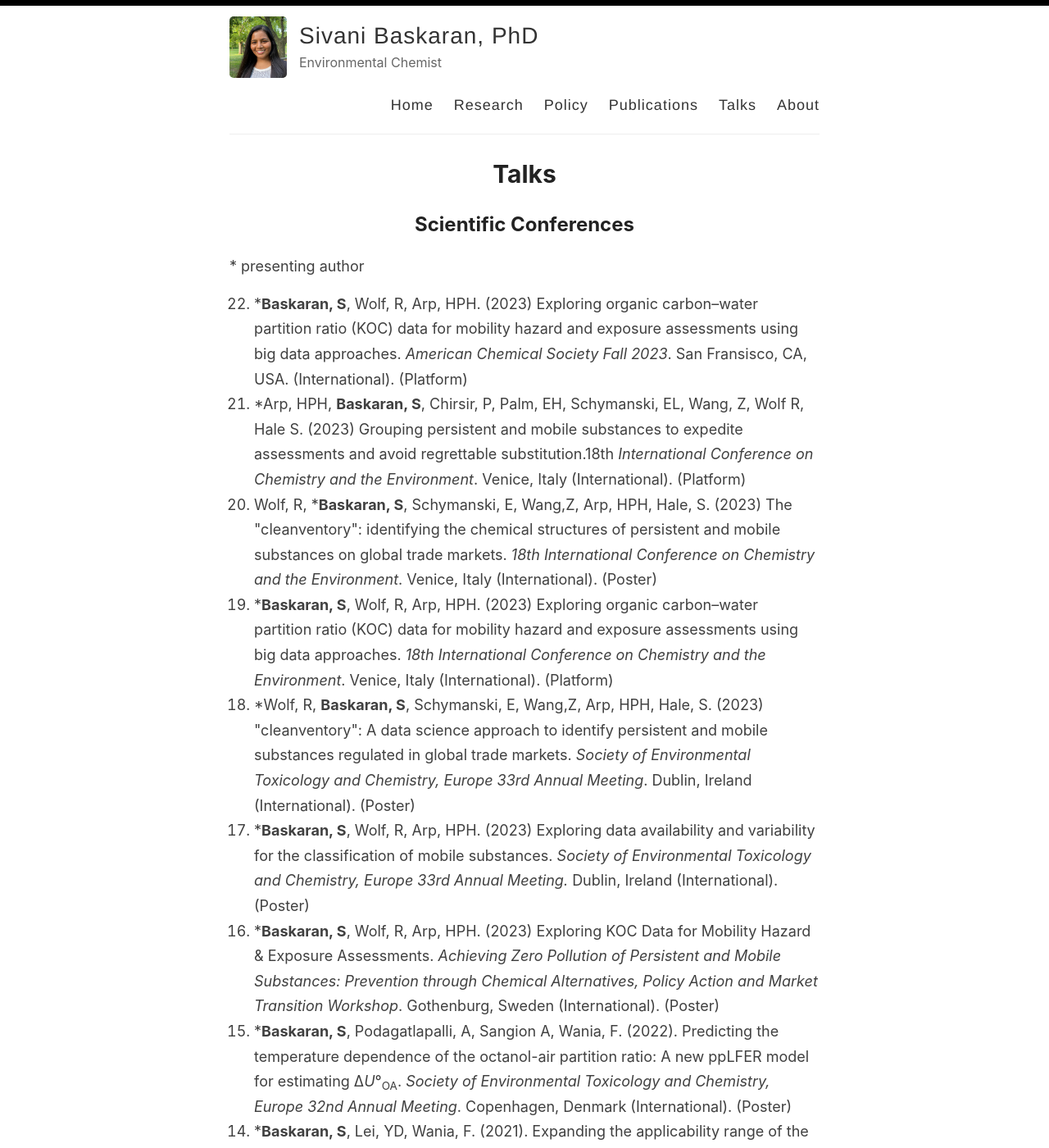
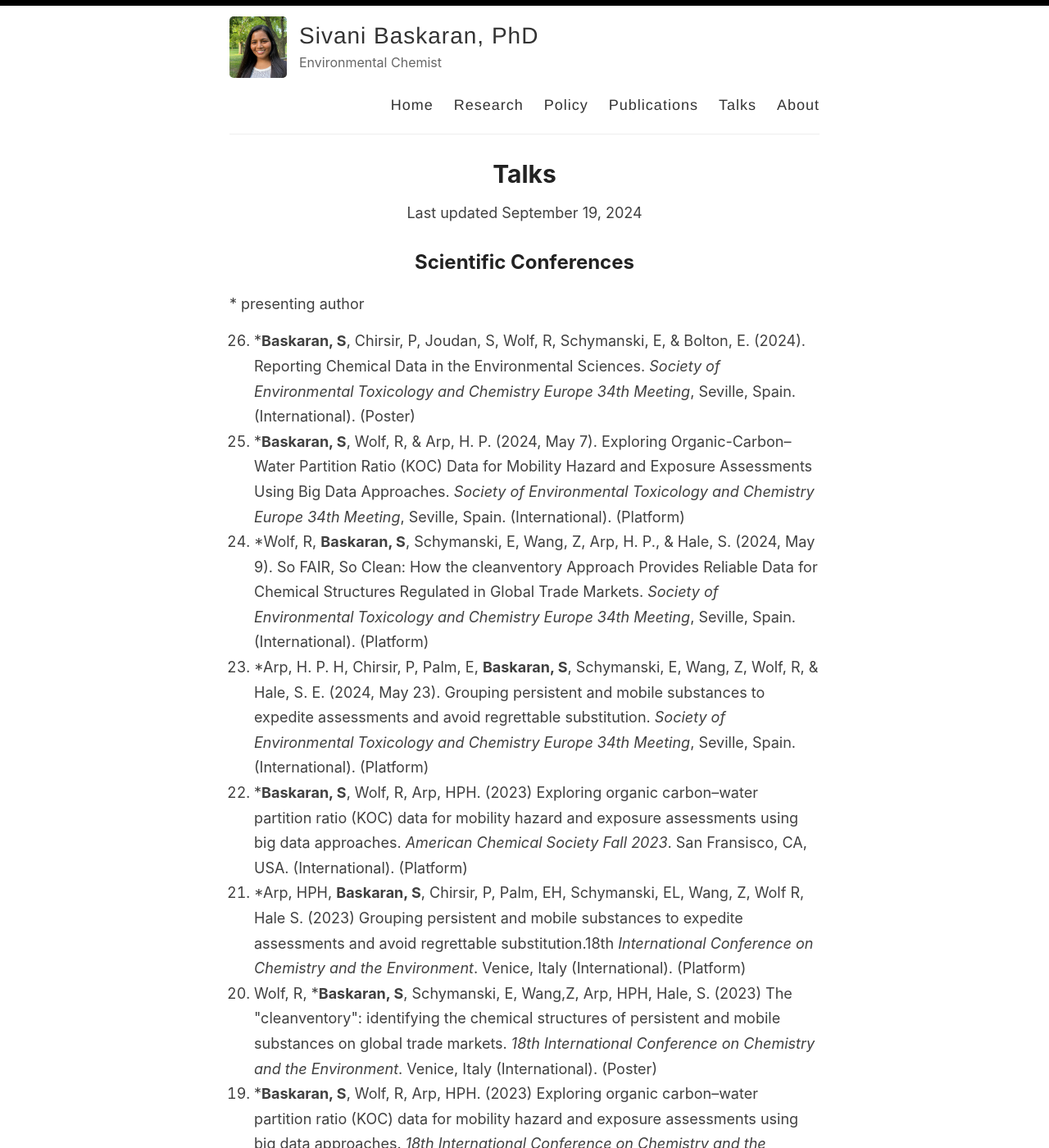
Before and after one commit to sivanibaskaran/sivanibaskaran.github.io, a Jekyll site: the page built from _pages/talks.md, in a window 1280 px wide and 1400 px high. Shown: the whole window at 82% size. Built offline with Jekyll 4.4.1, drawn with Linux system fonts in a browser that asks for light colours; comment, search, counter and statistics services are not loaded.

Commit message:
Update talks.md

```diff
--- a/_pages/talks.md
+++ b/_pages/talks.md
@@ -3,10 +3,14 @@ layout: page
 title: Talks
 permalink: /talks/
 ---
-
+<div style="text-align: center;"><small>Last updated September 19, 2024</small>
+</div>
 ## Scientific Conferences
 <p><small>* presenting author</small></p>
-<ol reversed>
+<ol reversed><li>*<b>Baskaran, S</b>, Chirsir, P, Joudan, S, Wolf, R, Schymanski, E, & Bolton, E. (2024). Reporting Chemical Data in the Environmental Sciences. <i>Society of Environmental Toxicology and Chemistry Europe 34th Meeting</i>, Seville, Spain. (International). (Poster)</li>
+<li>*<b>Baskaran, S</b>, Wolf, R, & Arp, H. P. (2024, May 7). Exploring Organic-Carbon–Water Partition Ratio (KOC) Data for Mobility Hazard and Exposure Assessments Using Big Data Approaches. <i>Society of Environmental Toxicology and Chemistry Europe 34th Meeting</i>, Seville, Spain. (International). (Platform)</li>
+<li>*Wolf, R, <b>Baskaran, S</b>, Schymanski, E, Wang, Z, Arp, H. P., & Hale, S. (2024, May 9). So FAIR, So Clean: How the cleanventory Approach Provides Reliable Data for Chemical Structures Regulated in Global Trade Markets. <i>Society of Environmental Toxicology and Chemistry Europe 34th Meeting</i>, Seville, Spain. (International). (Platform)</li>
+<li>*Arp, H. P. H, Chirsir, P, Palm, E, <b>Baskaran, S</b>, Schymanski, E, Wang, Z, Wolf, R, & Hale, S. E. (2024, May 23). Grouping persistent and mobile substances to expedite assessments and avoid regrettable substitution. <i>Society of Environmental Toxicology and Chemistry Europe 34th Meeting</i>, Seville, Spain. (International). (Platform)</li>
 <li>*<b>Baskaran, S</b>, Wolf, R, Arp, HPH. (2023) Exploring organic carbon–water partition ratio (KOC) data for mobility hazard and exposure assessments using big data approaches. <i>American Chemical Society Fall 2023</i>. San Fransisco, CA, USA. (International). (Platform)</li>
 <li>*Arp, HPH, <b>Baskaran, S</b>, Chirsir, P, Palm, EH, Schymanski, EL, Wang, Z, Wolf R, Hale S. (2023) Grouping persistent and mobile substances to expedite assessments and avoid regrettable substitution.18th <i>International Conference on Chemistry and the Environment</i>. Venice, Italy (International). (Platform)</li>
 <li>Wolf, R, *<b>Baskaran, S</b>, Schymanski, E, Wang,Z, Arp, HPH, Hale, S. (2023) The "cleanventory": identifying the chemical structures of persistent and mobile substances on global trade markets. <i>18th International Conference on Chemistry and the Environment</i>. Venice, Italy (International). (Poster)</li>
```
